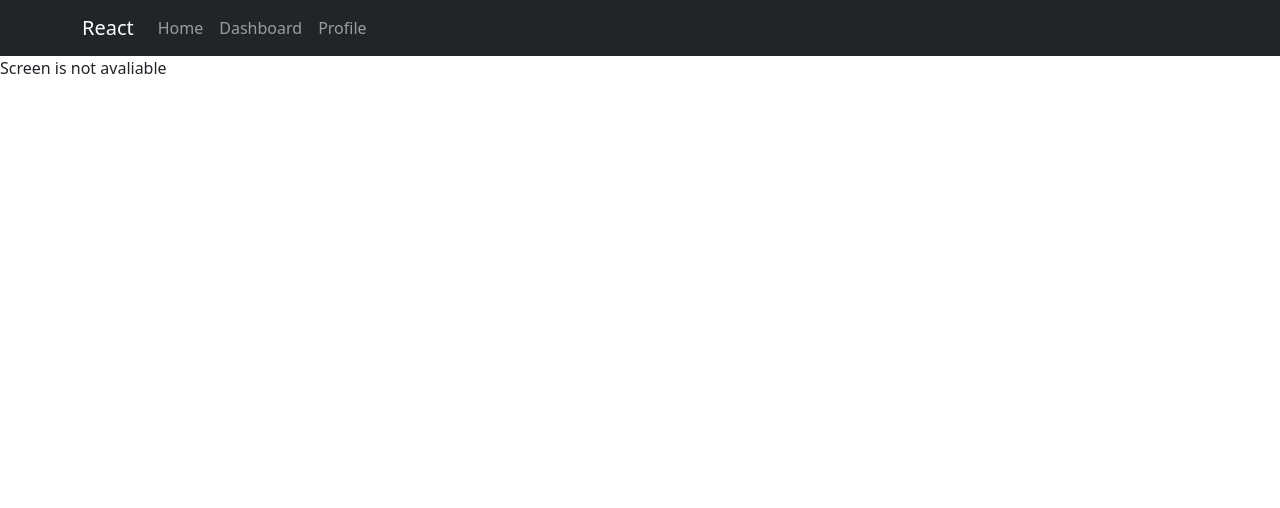
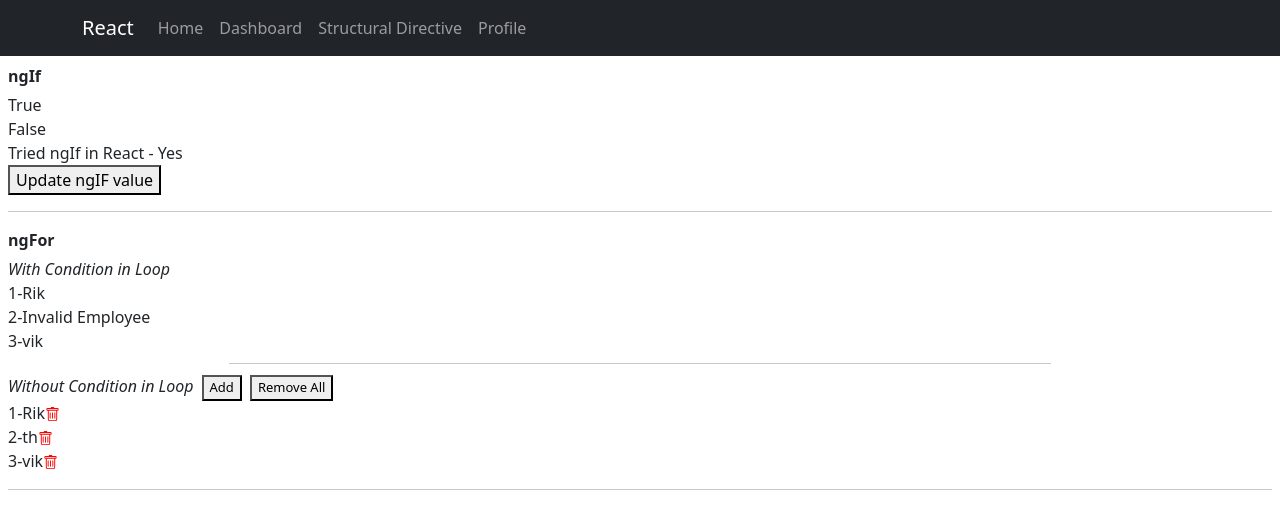
Before and after one commit to asairaj22/react-learn-basic, a React (Create React App) app: page /structural-directive in a window 1280 px wide. Shown: the top 508 px of the page. Built offline with nearby package versions, Linux system fonts and the light colour scheme.

Commit message:
profile ui updated and react condition & looping added

```diff
--- a/package.json
+++ b/package.json
@@ -9,6 +9,7 @@
     "bootstrap": "^5.3.3",
     "react": "^18.3.1",
     "react-bootstrap": "^2.10.4",
+    "react-bootstrap-icons": "^1.11.4",
     "react-dom": "^18.3.1",
     "react-hook-form": "^7.52.1",
     "react-router-dom": "^6.25.1",
--- a/src/App.js
+++ b/src/App.js
@@ -15,6 +15,7 @@ const App = () => {
           <Nav className="me-auto">
             <Nav.Link as={Link} to="/home">Home</Nav.Link>
             <Nav.Link as={Link} to="/dashboard">Dashboard</Nav.Link>
+            <Nav.Link as={Link} to="/structural-directive">Structural Directive</Nav.Link>
             <Nav.Link as={Link} to="/profile">Profile</Nav.Link>
           </Nav>
         </Container>
--- a/src/Components/dashboard.js
+++ b/src/Components/dashboard.js
@@ -9,7 +9,7 @@ const Dashboard = () => {
     };
 
     return (
-        <div>
+        <div className='m-2'>
             <div>
                 <h3>Welcome to Dashboard Screen</h3>
                 <p>Received data from child: {receivedFromHomePage}</p>
--- a/src/Components/homepage.js
+++ b/src/Components/homepage.js
@@ -18,17 +18,17 @@ const HomePage = (props) => {
     console.log(props.pageContent);
 
     return (
-        <div>
+        <div className='m-2'>
             <h3>My Simple React {props.pageContent?.key1} {props.pageContent?.key2}</h3>
             <p>Welcome to my simple React home page! This is a basic example of a React project.</p>
-            <img src="https://via.placeholder.com/300" alt="Placeholder" />
+            <img src="https://via.placeholder.com/300" alt="Placeholder" width={150} />
             <div className='mt-2'>
-                <button onClick={sendData}>Send Data</button>
-                <button className='ms-2' onClick={() => navigate('/profile')}>
+                <button className='button-style' onClick={sendData}>Send Data</button>
+                <button className='button-style ms-2' onClick={() => navigate('/profile')}>
                     Buton click to Profile Screen
                 </button>
 
-                <button className='ms-2' onClick={handleClick}>
+                <button className='button-style ms-2' onClick={handleClick}>
                     Back to App Screen
                 </button>
             </div>
--- a/src/Components/profile.js
+++ b/src/Components/profile.js
@@ -1,16 +1,40 @@
 import React from 'react';
 import { Link } from 'react-router-dom';
-import { useForm } from "react-hook-form"
+import { useForm } from "react-hook-form";
+import Container from 'react-bootstrap/Container';
+import Row from 'react-bootstrap/Row';
+import Col from 'react-bootstrap/Col';
 
 const Profile = () => {
     const { register, handleSubmit, formState: { errors }, } = useForm();
-    const onBasicFormSubmit = (data) => console.log(data);
+    const onBasicFormSubmit = (data) => {
+        alert(JSON.stringify(data));
+    }
 
     return (
+        <div className='text-webkit-center'>
+            {/* Basic Form */}
+            <h3>Form validation with UseForm</h3>
+            <form className='mt-4' onSubmit={handleSubmit(onBasicFormSubmit)}>
                 <div>
-            {/* Basic Form */}
-            <form className='mt-4 text-webkit-center' onSubmit={handleSubmit(onBasicFormSubmit)}>
+                    <Container>
+                        <Row className="justify-content-md-center">
+                            <Col xs lg="4"></Col>
+                            <Col xs lg="2">
+                                <label className='profile-label'>Enter User Name</label>
+                            </Col>
+                            <Col xs lg="2">
                                 <input className='d-block' defaultValue="test" {...register("userName")} />
+                            </Col>
+                            <Col xs lg="4"></Col>
+                        </Row>
+
+                        <Row className="justify-content-md-center">
+                            <Col xs lg="4"></Col>
+                            <Col xs lg="2">
+                                <label className='profile-label'>Enter User ID</label>
+                            </Col>
+                            <Col xs lg="2">
                                 <input className='d-block' {...register("userID", {
                                     required: {value: true, message: "UserID is required"},
                                     minLength: { value: 7, message: 'Minimum 7 Character'},
@@ -18,6 +42,16 @@ const Profile = () => {
                                     validate: (value) => value[0] === '2' || 'Wrong User ID',
                                 })} />
                                 {errors.userID && <span className='error-message'>{errors.userID.message}</span>}
+                            </Col>
+                            <Col xs lg="4"></Col>
+                        </Row>
+
+                        <Row className="justify-content-md-center">
+                            <Col xs lg="4"></Col>
+                            <Col xs lg="2">
+                                <label className='profile-label'>Enter Mobile Number</label>
+                            </Col>
+                            <Col xs lg="2">
                                 <input className='d-block' autoComplete='off' {...register("mobileNumber", {
                                     validate: {
                                     positive: v => parseInt(v) > 0 || 'Number should not be negative',
@@ -25,6 +59,11 @@ const Profile = () => {
                                     }
                                 })}/>
                                 {errors.mobileNumber && <span className='error-message'>{errors.mobileNumber.message}</span>}
+                            </Col>
+                            <Col xs lg="4"></Col>
+                        </Row>
+                    </Container>
+                </div>
                 <div className='mt-3'>
                     <input className='button-style me-2' type="submit" />
                     <Link className='a-style' to="/"> <button className='button-style'> Back to App Screen </button></Link>
--- /dev/null
+++ b/src/Components/structural-directive.js
@@ -0,0 +1,67 @@
+import React, { useState} from 'react';
+import { Trash } from 'react-bootstrap-icons';
+
+const StructuralDirective = () => {
+    const [trueCondition, setTrueCondition] = useState(true);
+    const [falseCondition, setFalseCondition] = useState(false);
+    const employeeListCondition = [{name: 'Rik', id: '204'}, {name: 'th', id: ''}, {name: 'vik', id: '990'}];
+    const [employeeList, setEmployeeList] = useState([{name: 'Rik', id: '204'}, {name: 'th', id: ''}, {name: 'vik', id: '990'}]);
+
+    const updateNgIf = () => {
+        setTrueCondition(!trueCondition);
+        setFalseCondition(!falseCondition);
+    }
+
+    const addEmployee = () => {
+        const employeeListCount = employeeList.length + 1;
+        setEmployeeList([...employeeList,({name: 'New Employee' + employeeListCount, id: employeeListCount })]);
+    }
+
+    const deleteEmployee = (index) => {
+        setEmployeeList(employeeList.filter((_, i) => i !== index));
+    }
+
+    return (
+        <div className='m-2'>
+            <div>
+                <p className='font-weight-bold'>ngIf</p>
+                { trueCondition ? <div>True</div> : <div>False</div>}
+                { falseCondition ? <div>True</div> : <div>False</div>}
+                <div>Tried ngIf in React - {trueCondition ? 'Yes' : 'No'}</div>
+                <button onClick={updateNgIf}>Update ngIF value</button>
+                <hr></hr>
+            </div>
+            <div>
+                <p className='font-weight-bold'>ngFor</p>
+                <p className='font-style-italic'>With Condition in Loop</p>
+                {employeeListCondition.map((item, index) => {
+                    return (
+                        item.id > 0 ? <div key={index}>{index +1}-{item.name}</div> : <div key={index}>{index + 1}-Invalid Employee </div>
+                    )
+                })}
+                {/* key is neccessary or not */}
+                {/* {employeeList.map((item, index) => <div>{item.name}</div>)} */}
+                <hr className='hr-center'></hr>
+                <p className='font-style-italic'>Without Condition in Loop
+                <span>
+                    <button className='button-style ms-2' onClick={addEmployee}>Add</button>
+                    <button className='button-style ms-2' onClick={() => setEmployeeList([])}>Remove All</button>
+                </span>
+                </p>
+                {employeeList.map((item, index) => {
+                    return (
+                        <div key={index}>
+                            {index +1}-{item.name}
+                            <span>
+                                <Trash color="red" size={15} onClick={() => deleteEmployee(index)} />
+                            </span>
+                        </div>
+                    )
+                })}
+                <hr></hr>
+            </div>
+        </div>
+    )
+}
+
+export default StructuralDirective;
--- a/src/index.css
+++ b/src/index.css
@@ -29,4 +29,27 @@ code {
   color: red;
   font-size: 12px;
   vertical-align: top;
+  float: left;
 }
+
+.font-weight-bold{
+  font-weight: bold;
+  margin-bottom: 5px;
+}
+
+.font-style-italic{
+  font-style: italic;
+  font-weight: 400;
+  margin-bottom: 0px;
+}
+
+.hr-center{
+  width: 65%;
+  margin: 10px auto;
+}
+
+.profile-label{
+  text-align: left;
+  float: inline-start;
+  font-size: 14px;
+}
--- a/src/routes.js
+++ b/src/routes.js
@@ -3,6 +3,7 @@ import HomePage from './components/homepage';
 import NotFound from './components/not-found';
 import Profile from './components/profile';
 import Dashboard from './components/dashboard';
+import StructuralDirective from './components/structural-directive';
 
 const AppRoutes = () => (
   <Routes>
@@ -10,6 +11,7 @@ const AppRoutes = () => (
     <Route path="/home" element={<HomePage />} />
     <Route path="/dashboard" element={<Dashboard />} />
     <Route path="/profile" element={<Profile />} />
+    <Route path="/structural-directive" element={<StructuralDirective/>}/>
     <Route path="*" element={<NotFound />} />
   </Routes>
 );
```
Also changed, not shown: 1 other file (tests, documents, lock files or other folders). Lines whose indentation alone changed are shown as unchanged.
